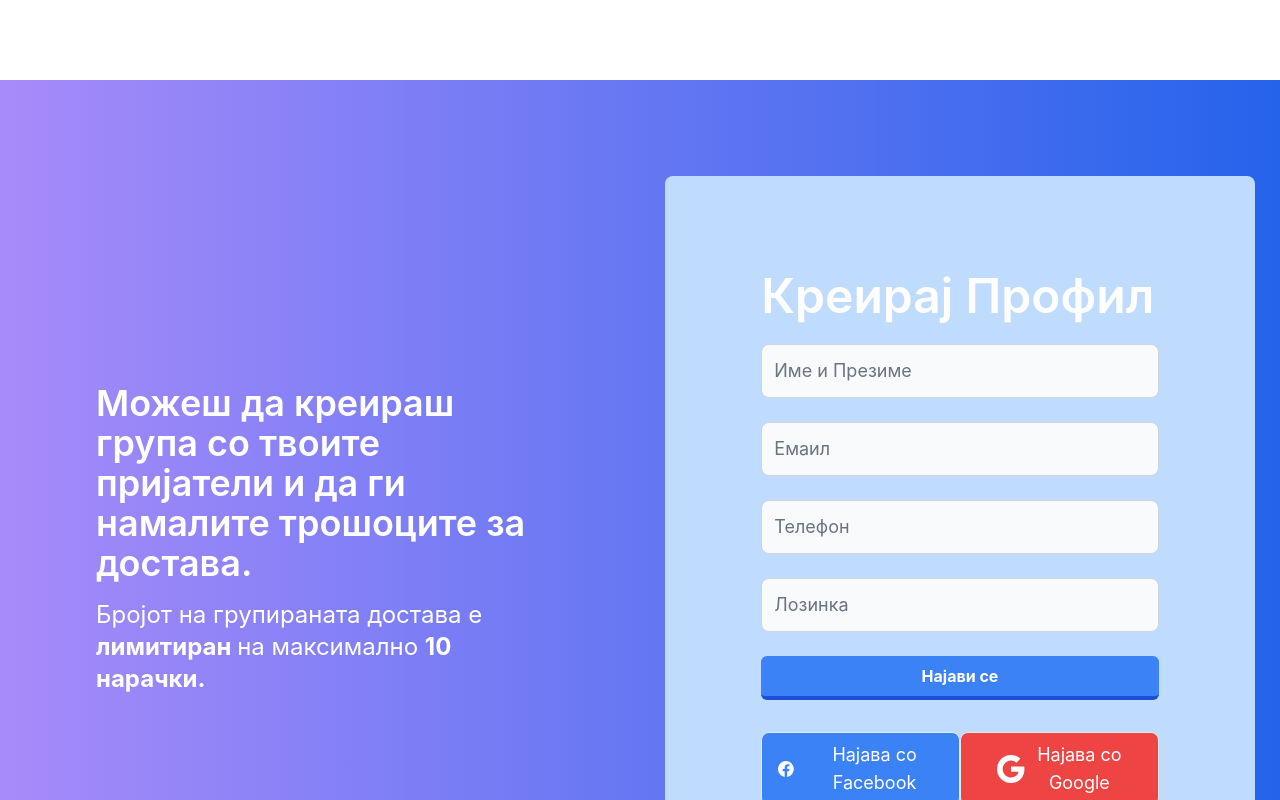
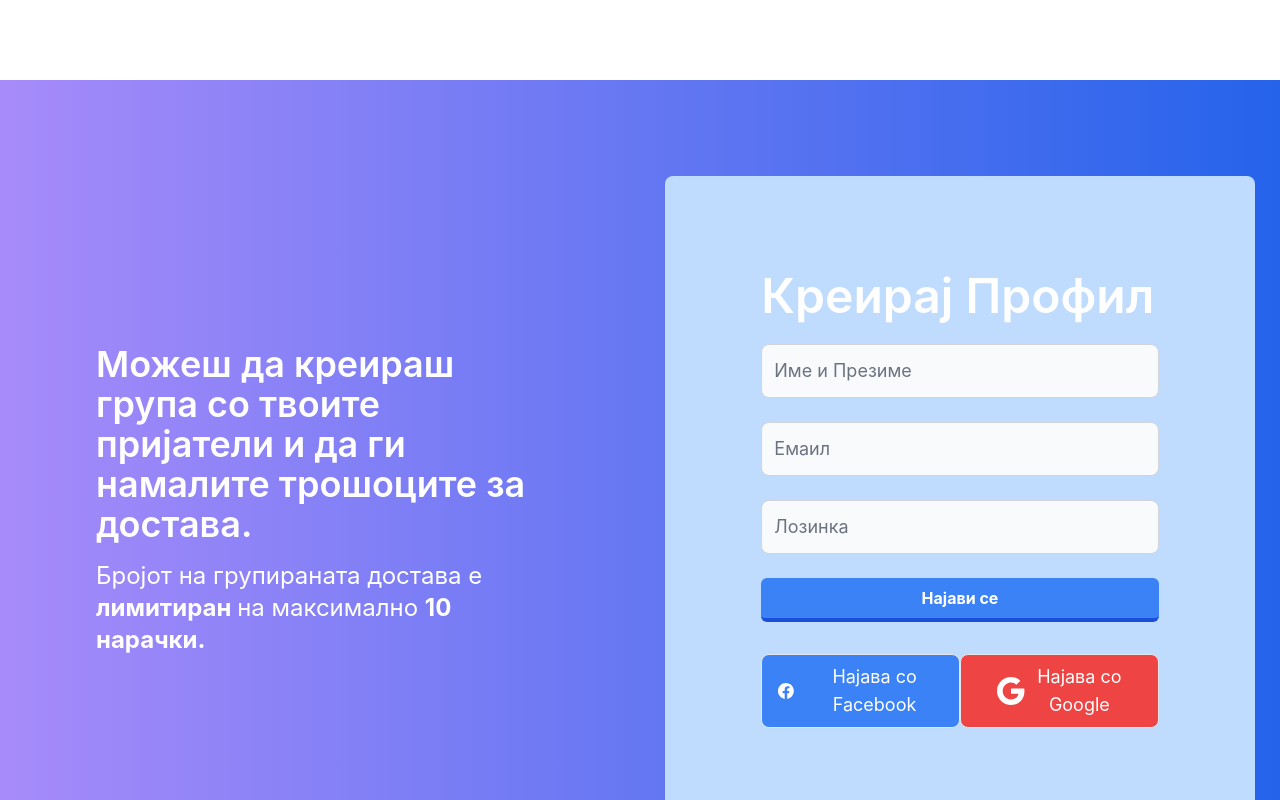
Before and after one commit to ErijonZhuta/moe-kargo, a Next.js app: page /Register in a window 1280 px wide. Shown: the top 800 px of the page. Built offline with nearby package versions, Linux system fonts and the light colour scheme.

Commit message:
register component changes

```diff
--- a/package.json
+++ b/package.json
@@ -12,6 +12,7 @@
     "@headlessui/react": "^1.7.4",
     "@heroicons/react": "^2.0.13",
     "@tailwindcss/forms": "^0.5.3",
+    "axios": "^1.2.2",
     "next": "12.3.1",
     "react": "18.2.0",
     "react-dom": "18.2.0"
--- a/pages/Register.js
+++ b/pages/Register.js
@@ -1,26 +1,23 @@
+import axios from "axios";
 import React, { useState } from "react";
 
-function Register() {
+ const Register = () => {
   const [fullName, setFullName] = useState("");
   const [email, setEmail] = useState("");
-  const [pass, setPass] = useState("");
-  const [tel, setTel] = useState("");
+  const [password, setPassword] = useState("");
 
-  const handleInputChange = (e) => {
-    const { id, value } = e.target;
-    // console.log(e.target.value);
-    if (id === "fullName") {
-      setFullName(value);
+
+  const handleInputChange = () => {
+    console.log(fullName);
+    const params = {
+      fullName: fullName,
+      email: email,
+      password: password
     }
-    if (id === "email") {
-      setEmail(value);
-    }
-    if (id === "tel") {
-      setTel(value);
-    }
-    if (id === "pass") {
-      setPass(value);
-    }
+    axios.post('http://localhost:5000/moe-kargo/register',params)
+    .then((response)=>{
+      console.log(response)
+    })
   };
 
   return (
@@ -38,7 +35,6 @@ function Register() {
         </div>
         <div
           className="flex flex-col p-24 gap-6 bg-blue-200 rounded-lg"
-          onSubmit={handleInputChange}
         >
           <div className="text-white text-5xl font-semibold">
             Креирај Профил
@@ -46,8 +42,9 @@ function Register() {
           <input
             type="text"
             id="fullName"
+            autoComplete="off"
             value={fullName}
-            onChange={(e) => handleInputChange(e)}
+            onChange={(e) => setFullName(e.target.value)}
             className="bg-gray-50 border border-gray-300 text-gray-900 text-lg rounded-lg focus:ring-blue-500 focus:border-blue-500 block w-full p-3"
             placeholder="Име и Презиме"
             name="name"
@@ -57,27 +54,17 @@ function Register() {
             type="email"
             id="email"
             value={email}
-            onChange={(e) => handleInputChange(e)}
+            onChange={(e) => setEmail(e.target.value)}
             className="bg-gray-50 border border-gray-300 text-gray-900 text-lg rounded-lg focus:ring-blue-500 focus:border-blue-500 block w-full p-3"
             placeholder="Емаил"
             name="email"
             required
           />
           <input
-            type="tel"
-            id="tel"
-            value={tel}
-            onChange={(e) => handleInputChange(e)}
-            className="bg-gray-50 border border-gray-300 text-gray-900 text-lg rounded-lg focus:ring-blue-500 focus:border-blue-500 block w-full p-3"
-            placeholder="Телефон"
-            name="tel"
-            required
-          />
-          <input
             type="password"
-            id="pass"
-            value={pass}
-            onChange={(e) => handleInputChange(e)}
+            id="password"
+            value={password}
+            onChange={(e) => setPassword(e.target.value)}
             className="bg-gray-50 border border-gray-300 text-gray-900 text-lg rounded-lg focus:ring-blue-500 focus:border-blue-500 block w-full p-3"
             placeholder="Лозинка"
             name="password"
@@ -85,7 +72,7 @@ function Register() {
           />
           <button
             type="submit"
-            onSubmit={handleInputChange}
+            onClick={handleInputChange}
             className="bg-blue-500 hover:bg-blue-400 text-white font-bold py-2 px-4 border-b-4 border-blue-700 hover:border-blue-500 rounded-md"
           >
             Најави се
```
Also changed, not shown: 1 other file (tests, documents, lock files or other folders).
